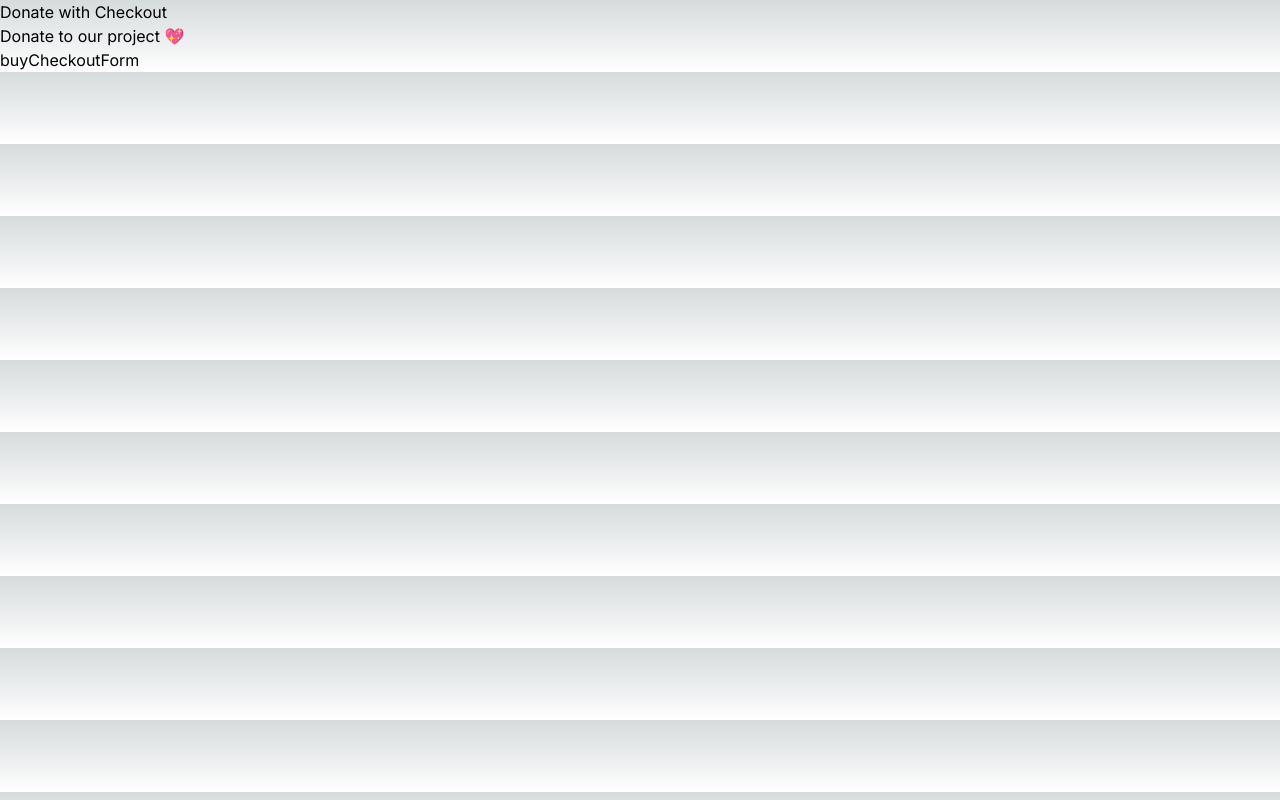
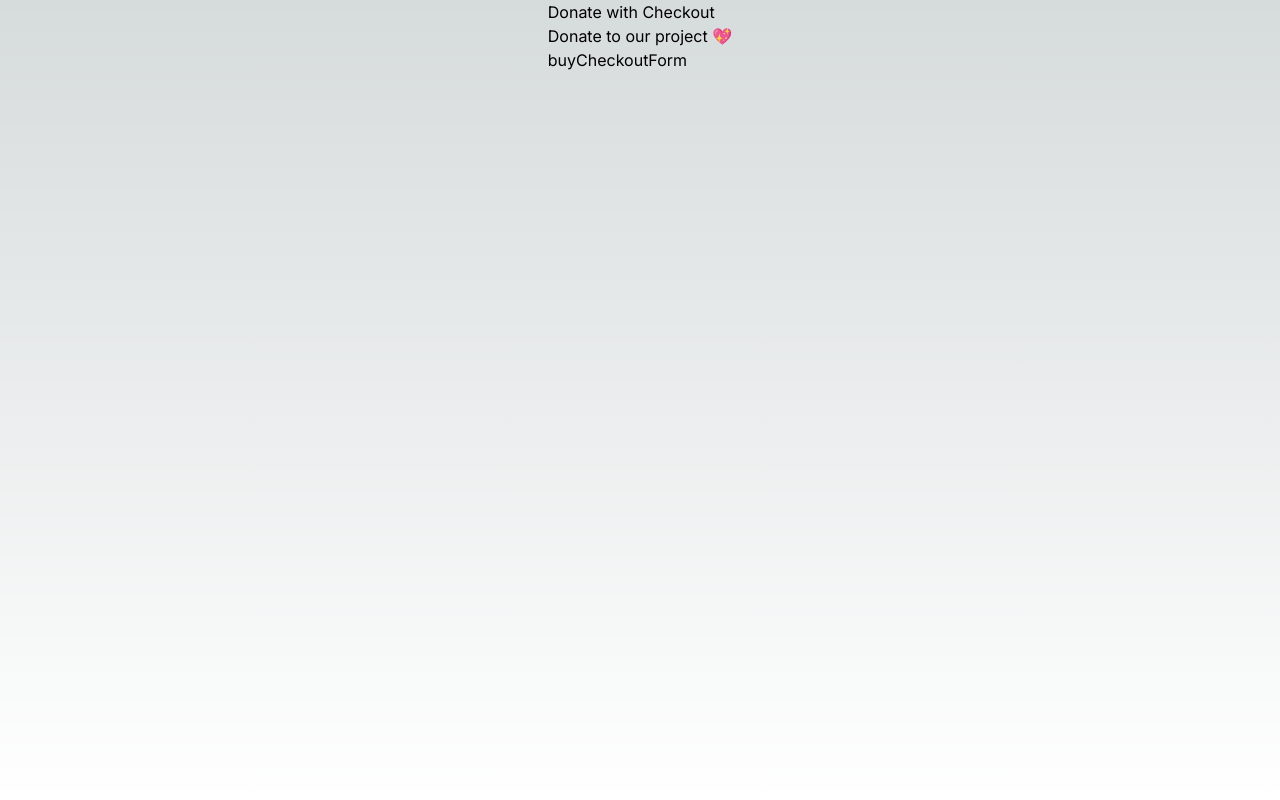
Before and after one commit to DraconDev/next-stripe-example, a Next.js app: page /checkout in a window 1280 px wide. Built offline with nearby package versions, Linux system fonts and the light colour scheme.

Commit message:
style layout

```diff
--- a/app/layout.tsx
+++ b/app/layout.tsx
@@ -1,22 +1,29 @@
-import type { Metadata } from 'next'
-import { Inter } from 'next/font/google'
-import './globals.css'
+import type { Metadata } from "next";
+import { Inter } from "next/font/google";
+import "./globals.css";
 
-const inter = Inter({ subsets: ['latin'] })
+const inter = Inter({ subsets: ["latin"] });
 
 export const metadata: Metadata = {
-  title: 'Create Next App',
-  description: 'Generated by create next app',
-}
+    title: "Create Next App",
+    description: "Generated by create next app",
+};
 
 export default function RootLayout({
-  children,
+    children,
 }: {
-  children: React.ReactNode
+    children: React.ReactNode;
 }) {
-  return (
-    <html lang="en">
-      <body className={inter.className}>{children}</body>
-    </html>
-  )
+    return (
+        <html
+            lang="en "
+            className="h-screen w-full"
+        >
+            <body
+                className={`flex items-center justify-center ${inter.className}`}
+            >
+                {children}
+            </body>
+        </html>
+    );
 }
```
